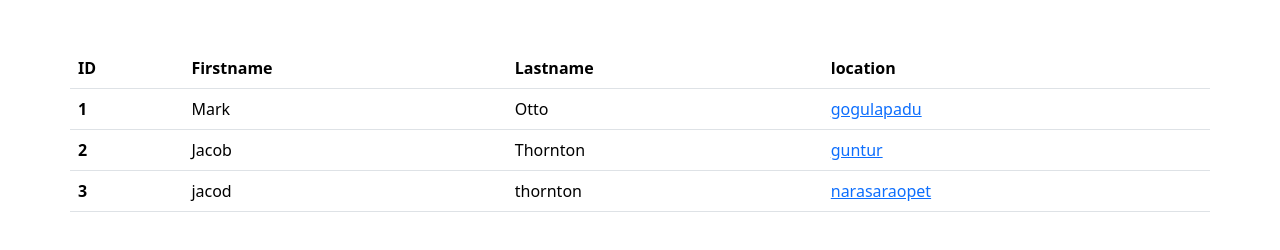
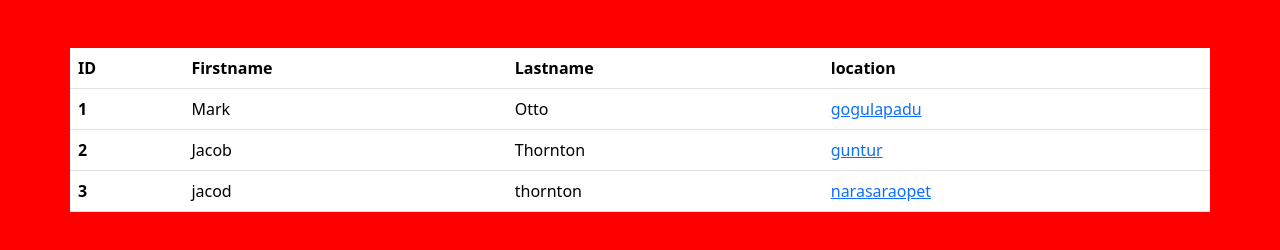
Before and after one commit to Mahi-7801/Root, a plain HTML site: page index.html in a window 1280 px wide. Drawn offline with nearby package versions, Linux system fonts and the light colour scheme.

Commit message:
Update style.css

```diff
--- a/style.css
+++ b/style.css
@@ -1,3 +1,3 @@
-.heading{
+body{
     background-color:red;
 }
```
